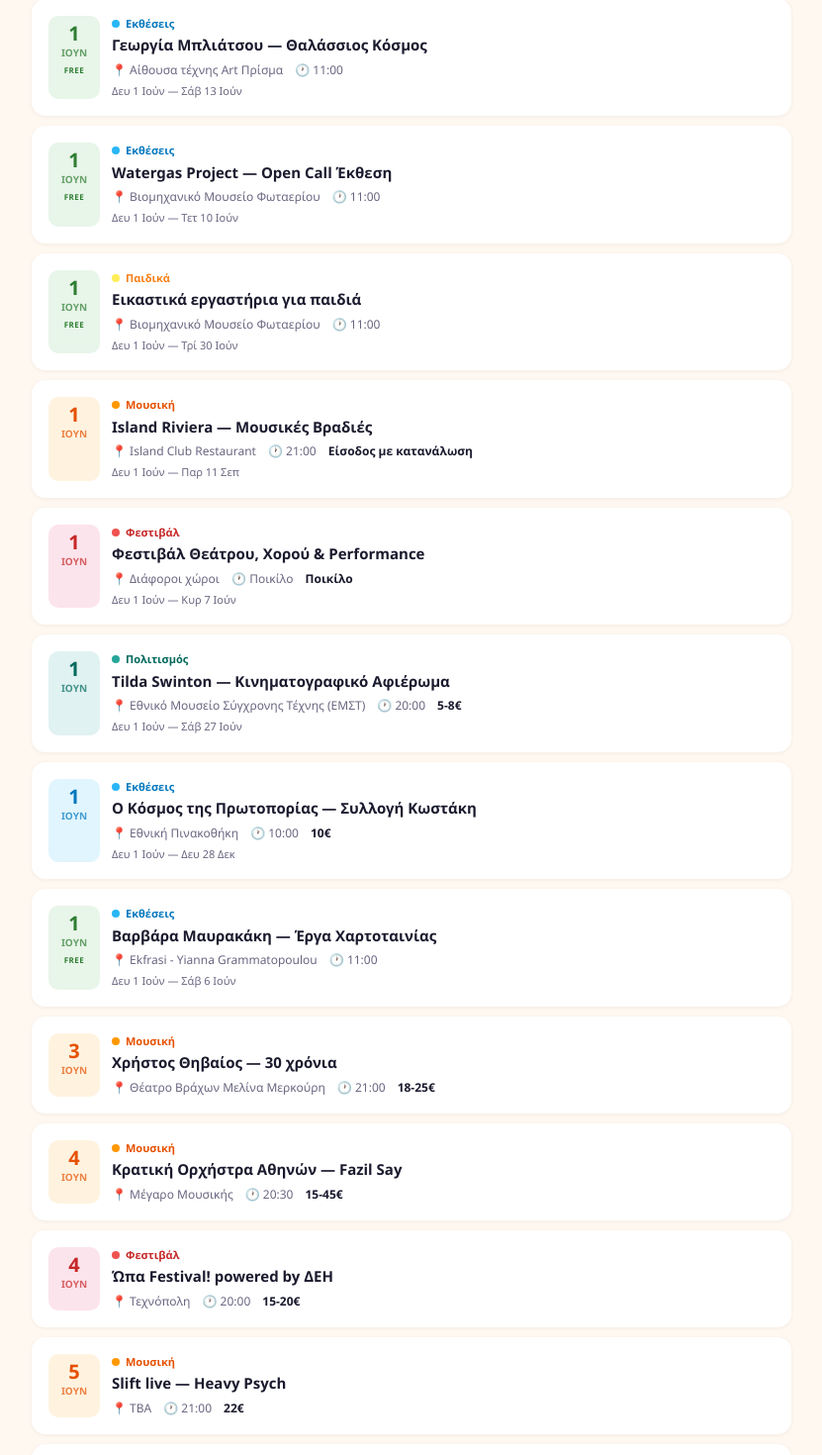
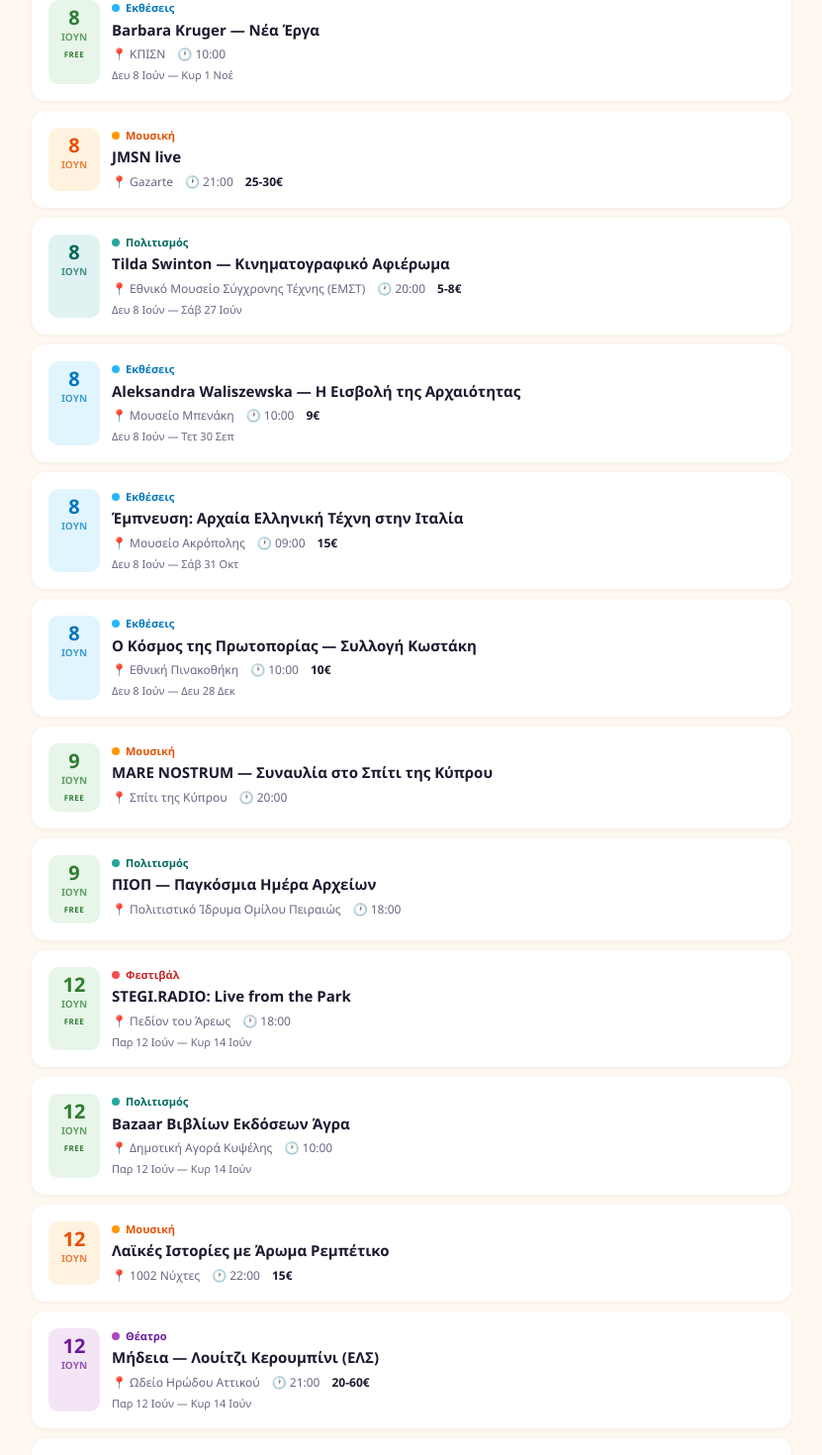
Before and after one commit to zise-gr/zise-gr, a Next.js app: page / in a window 1280 px wide. Shown: the part 1018-2488 px from the top of the page at 99% size, without its empty margins (224-1055 px from the left). Built offline with nearby package versions, Linux system fonts and the light colour scheme.

Commit message:
June 8-14 events

```diff
--- a/app/page.tsx
+++ b/app/page.tsx
@@ -3,27 +3,29 @@
 
 const EVENTS = [
   // ΔΩΡΕΑΝ
-  { id: "E401", title: "Talking Heads' David Byrne — Who Is The Sky", cat: "Μουσική", date: "2026-06-21", end: "2026-06-21", time: "21:00", venue: "Ξέφωτο ΚΠΙΣΝ", area: "Καλλιθέα", price: "30-60€", free: false, desc: "Ο θρυλικός frontman των Talking Heads με τους Nation of Language.", url: "https://snfcc.org" },
-  { id: "E402", title: "Χρήστος Μποκόρος — Ο ίσκιος του Παπαδιαμάντη", cat: "Εκθέσεις", date: "2026-06-01", end: "2026-08-31", time: "09:00", venue: "Εθνική Βιβλιοθήκη", area: "ΚΠΙΣΝ", price: "Δωρεάν", free: true, desc: "23 προσωπογραφίες του Παπαδιαμάντη βασισμένες σε ιστορική φωτογραφία.", url: "https://nlg.gr" },
-  { id: "E403", title: "Barbara Kruger — Νέα Έργα", cat: "Εκθέσεις", date: "2026-06-01", end: "2026-11-01", time: "10:00", venue: "ΚΠΙΣΝ — Ίδρυμα Σταύρος Νιάρχος", area: "Καλλιθέα", price: "Δωρεάν", free: true, desc: "13 νέα έργα που σχολιάζουν τον δημόσιο χώρο και κοινωνικοπολιτικά ζητήματα.", url: "https://snfcc.org" },
-  { id: "E404", title: "Γεννάδειος 100: Ένας Αιώνας Έμπνευσης", cat: "Εκθέσεις", date: "2026-06-01", end: "2026-07-26", time: "09:00", venue: "Γεννάδειος Βιβλιοθήκη", area: "Κολωνάκι", price: "Δωρεάν", free: true, desc: "Επετειακή έκθεση 100 χρόνων Γενναδείου Βιβλιοθήκης.", url: "https://gennadius.gr" },
-  { id: "E405", title: "Δήμητρα Σιατερλή — Χαρακτικά & Γλυπτά", cat: "Εκθέσεις", date: "2026-06-01", end: "2026-06-21", time: "10:00", venue: "Πινακοθήκη Δ. Αθηναίων — Μεταξουργείο", area: "Μεταξουργείο", price: "Δωρεάν", free: true, desc: "Χαρακτικά, γλυπτά και εγκαταστάσεις για τη σύνδεση και την ανθεκτικότητα.", url: "https://pinakothiki-athinas.gr" },
-  { id: "E406", title: "Σύγχρονη Ελληνική Κεραμική", cat: "Εκθέσεις", date: "2026-06-01", end: "2026-06-22", time: "10:00", venue: "Ελληνοαμερικανική Ένωση", area: "Κολωνάκι", price: "Δωρεάν", free: true, desc: "Έκθεση κεραμικής με έμφαση στη μονοχρωμία του πηλού και τη γλυπτική φόρμα.", url: "https://hau.gr" },
-  { id: "E407", title: "Γεωργία Μπλιάτσου — Θαλάσσιος Κόσμος", cat: "Εκθέσεις", date: "2026-06-01", end: "2026-06-13", time: "11:00", venue: "Αίθουσα τέχνης Art Πρίσμα", area: "Κέντρο", price: "Δωρεάν", free: true, desc: "Ζωγραφικά έργα και λινοτυπίες εμπνευσμένα από τον θαλάσσιο κόσμο.", url: "https://artprisma.gr" },
-  { id: "E408", title: "Watergas Project — Open Call Έκθεση", cat: "Εκθέσεις", date: "2026-06-01", end: "2026-06-10", time: "11:00", venue: "Βιομηχανικό Μουσείο Φωταερίου", area: "Γκάζι", price: "Δωρεάν", free: true, desc: "Ομαδική έκθεση νέων εικαστικών 18-35 ετών στην Τεχνόπολη.", url: "https://athens-technopolis.gr" },
-  { id: "E409", title: "Εικαστικά εργαστήρια για παιδιά", cat: "Παιδικά", date: "2026-06-01", end: "2026-06-30", time: "11:00", venue: "Βιομηχανικό Μουσείο Φωταερίου", area: "Γκάζι", price: "Δωρεάν", free: true, desc: "Εργαστήρια για παιδιά στην Τεχνόπολη Δήμου Αθηναίων.", url: "https://athens-technopolis.gr" },
+  { id: "E501", title: "STEGI.RADIO: Live from the Park", cat: "Φεστιβάλ", date: "2026-06-12", end: "2026-06-14", time: "18:00", venue: "Πεδίον του Άρεως", area: "Κέντρο", price: "Δωρεάν", free: true, desc: "Δωρεάν μουσικό φεστιβάλ με DJs και live sets, ζωντανά από το μεγαλύτερο πάρκο της Αθήνας.", url: "https://onassis.org" },
+  { id: "E502", title: "Bazaar Βιβλίων Εκδόσεων Άγρα", cat: "Πολιτισμός", date: "2026-06-12", end: "2026-06-14", time: "10:00", venue: "Δημοτική Αγορά Κυψέλης", area: "Κυψέλη", price: "Δωρεάν", free: true, desc: "Τριήμερο θερινό bazaar με τίτλους από τον κατάλογο των εκδόσεων Άγρα.", url: "https://agra.gr" },
+  { id: "E503", title: "Metamorphosis — Σχολή Χορού ΕΛΣ", cat: "Θέατρο", date: "2026-06-13", end: "2026-06-14", time: "20:00", venue: "Εναλλακτική Σκηνή ΕΛΣ", area: "Καλλιθέα", price: "Δωρεάν", free: true, desc: "Παράσταση της Ανώτερης Επαγγελματικής Σχολής Χορού της Εθνικής Λυρικής Σκηνής.", url: "https://nationalopera.gr" },
+  { id: "E504", title: "MARE NOSTRUM — Συναυλία στο Σπίτι της Κύπρου", cat: "Μουσική", date: "2026-06-09", end: "2026-06-09", time: "20:00", venue: "Σπίτι της Κύπρου", area: "Κέντρο", price: "Δωρεάν", free: true, desc: "Μουσικό ταξίδι στις ακτές και τα τραγούδια της Μεσογείου με ελεύθερη είσοδο.", url: "https://culturenow.gr" },
+  { id: "E505", title: "ΠΙΟΠ — Παγκόσμια Ημέρα Αρχείων", cat: "Πολιτισμός", date: "2026-06-09", end: "2026-06-09", time: "18:00", venue: "Πολιτιστικό Ίδρυμα Ομίλου Πειραιώς", area: "Κέντρο", price: "Δωρεάν", free: true, desc: "Επιστημονική συνάντηση και θεατρική παράσταση εμπνευσμένη από αρχειακό υλικό.", url: "https://piop.gr" },
+  { id: "E506", title: "«Κάφκα και Κινηματογράφος» — Συζήτηση βιβλίου", cat: "Πολιτισμός", date: "2026-06-08", end: "2026-06-08", time: "19:00", venue: "Ινστιτούτο Γκαίτε", area: "Κέντρο", price: "Δωρεάν", free: true, desc: "Συζήτηση για τον Κάφκα πέρα από τα στερεότυπα: λογοτεχνία, σινεμά και τέχνη.", url: "https://goethe.de" },
+  { id: "E507", title: "Le Passage — Μαρίνα Καρέλλα", cat: "Εκθέσεις", date: "2026-06-08", end: "2026-07-04", time: "11:00", venue: "Γκαλερί Ζουμπουλάκη", area: "Κολωνάκι", price: "Δωρεάν", free: true, desc: "Νέα ενότητα έργων της Μαρίνας Καρέλλα σε ατομική έκθεση.", url: "https://zoumboulakis.gr" },
+  { id: "E508", title: "Περιτονία — Δημήτρης Αντωνίτσης", cat: "Εκθέσεις", date: "2026-06-08", end: "2026-07-18", time: "11:00", venue: "Κέντρο Σύγχρονης Τέχνης Ιλεάνα Τούντα", area: "Κέντρο", price: "Δωρεάν", free: true, desc: "Ατομική έκθεση του Δημήτρη Αντωνίτση.", url: "https://art-tounta.gr" },
+  { id: "E509", title: "Σιωπηλές Χαράξεις — Νικολέττα Τζάννε", cat: "Εκθέσεις", date: "2026-06-08", end: "2026-06-27", time: "11:00", venue: "Genesis Gallery", area: "Κέντρο", price: "Δωρεάν", free: true, desc: "Η ύλη αναπτύσσεται ως αποτύπωμα μιας διαρκούς επεξεργασίας.", url: "https://genesis-gallery.gr" },
+  { id: "E510", title: "Χρήστος Μποκόρος — Ο ίσκιος του Παπαδιαμάντη", cat: "Εκθέσεις", date: "2026-06-08", end: "2026-08-31", time: "09:00", venue: "Εθνική Βιβλιοθήκη", area: "ΚΠΙΣΝ", price: "Δωρεάν", free: true, desc: "23 προσωπογραφίες του Παπαδιαμάντη βασισμένες σε ιστορική φωτογραφία.", url: "https://nlg.gr" },
+  { id: "E511", title: "Barbara Kruger — Νέα Έργα", cat: "Εκθέσεις", date: "2026-06-08", end: "2026-11-01", time: "10:00", venue: "ΚΠΙΣΝ", area: "Καλλιθέα", price: "Δωρεάν", free: true, desc: "13 νέα έργα που σχολιάζουν τον δημόσιο χώρο και κοινωνικοπολιτικά ζητήματα.", url: "https://snfcc.org" },
   // ΜΟΥΣΙΚΗ
-  { id: "E410", title: "Χρήστος Θηβαίος — 30 χρόνια", cat: "Μουσική", date: "2026-06-03", end: "2026-06-03", time: "21:00", venue: "Θέατρο Βράχων Μελίνα Μερκούρη", area: "Βύρωνας", price: "18-25€", free: false, desc: "Ο Χρήστος Θηβαίος γιορτάζει τα 30 χρόνια του στη δισκογραφία.", url: "https://more.com" },
-  { id: "E411", title: "Κρατική Ορχήστρα Αθηνών — Fazil Say", cat: "Μουσική", date: "2026-06-04", end: "2026-06-04", time: "20:30", venue: "Μέγαρο Μουσικής", area: "Κέντρο", price: "15-45€", free: false, desc: "Η Τιανγί Λου και ο Fazil Say παρουσιάζουν το Κοντσέρτο Mother Earth.", url: "https://megaron.gr" },
-  { id: "E412", title: "Ώπα Festival! powered by ΔΕΗ", cat: "Φεστιβάλ", date: "2026-06-04", end: "2026-06-04", time: "20:00", venue: "Τεχνόπολη", area: "Γκάζι", price: "15-20€", free: false, desc: "Μεγάλο μουσικό φεστιβάλ με πολλούς καλλιτέχνες.", url: "https://athens-technopolis.gr" },
-  { id: "E413", title: "Island Riviera — Μουσικές Βραδιές", cat: "Μουσική", date: "2026-06-01", end: "2026-09-11", time: "21:00", venue: "Island Club Restaurant", area: "Βάρκιζα", price: "Είσοδος με κατανάλωση", free: false, desc: "Μουσικές βραδιές με διαφορετικά συγκροτήματα στην Αθηναϊκή Ριβιέρα.", url: "https://islandclubrestaurant.gr" },
+  { id: "E512", title: "JMSN live", cat: "Μουσική", date: "2026-06-08", end: "2026-06-08", time: "21:00", venue: "Gazarte", area: "Γκάζι", price: "25-30€", free: false, desc: "Ο πολυσχιδής και ατμοσφαιρικός JMSN επιστρέφει στην Αθήνα για μια καθηλωτική εμφάνιση.", url: "https://more.com" },
+  { id: "E513", title: "Limp Bizkit — Release Athens 2026", cat: "Μουσική", date: "2026-06-15", end: "2026-06-15", time: "20:00", venue: "Πλατεία Νερού", area: "Φάληρο", price: "55-75€", free: false, desc: "Οι Limp Bizkit στην Αθήνα μετά από δεκαετίες προσμονής.", url: "https://releaseathens.gr" },
+  { id: "E514", title: "Σωκράτης Σινόπουλος – Yann Keerim — Τόπος", cat: "Μουσική", date: "2026-06-13", end: "2026-06-13", time: "21:00", venue: "Πειραιώς 260", area: "Ταύρος", price: "12-18€", free: false, desc: "Στο AΦTER της Πειραιώς 260, στο πλαίσιο του Φεστιβάλ Αθηνών.", url: "https://aefestival.gr" },
+  { id: "E515", title: "Λαϊκές Ιστορίες με Άρωμα Ρεμπέτικο", cat: "Μουσική", date: "2026-06-12", end: "2026-06-12", time: "22:00", venue: "1002 Νύχτες", area: "Γκάζι", price: "15€", free: false, desc: "Σοφία Εμφιετζή & Νίκος Τατασόπουλος σε μια ρεμπέτικη βραδιά.", url: "https://more.com" },
   // ΘΕΑΤΡΟ / ΦΕΣΤΙΒΑΛ
-  { id: "E414", title: "Slift live — Heavy Psych", cat: "Μουσική", date: "2026-06-05", end: "2026-06-05", time: "21:00", venue: "TBA", area: "Κέντρο", price: "22€", free: false, desc: "Το heavy psych τρίο Slift παρουσιάζει κομμάτια από όλη τη δισκογραφία του.", url: "https://more.com" },
-  { id: "E415", title: "Φεστιβάλ Θεάτρου, Χορού & Performance", cat: "Φεστιβάλ", date: "2026-06-01", end: "2026-06-07", time: "Ποικίλο", venue: "Διάφοροι χώροι", area: "Κέντρο", price: "Ποικίλο", free: false, desc: "Πολυσυλλεκτικό φεστιβάλ με καλλιτέχνες από διάφορα πεδία.", url: "https://more.com" },
-  { id: "E416", title: "Tilda Swinton — Κινηματογραφικό Αφιέρωμα", cat: "Πολιτισμός", date: "2026-06-01", end: "2026-06-27", time: "20:00", venue: "Εθνικό Μουσείο Σύγχρονης Τέχνης (ΕΜΣΤ)", area: "Κέντρο", price: "5-8€", free: false, desc: "Αφιέρωμα στο έργο της Tilda Swinton με προβολές και συνεργασίες σκηνοθετών.", url: "https://emst.gr" },
-  // ΕΚΘΕΣΕΙΣ
-  { id: "E417", title: "Ο Κόσμος της Πρωτοπορίας — Συλλογή Κωστάκη", cat: "Εκθέσεις", date: "2026-06-01", end: "2026-12-28", time: "10:00", venue: "Εθνική Πινακοθήκη", area: "Κέντρο", price: "10€", free: false, desc: "Έργα ρωσικής πρωτοπορίας από τη Συλλογή Κωστάκη.", url: "https://nationalgallery.gr" },
-  { id: "E418", title: "Βαρβάρα Μαυρακάκη — Έργα Χαρτοταινίας", cat: "Εκθέσεις", date: "2026-06-01", end: "2026-06-06", time: "11:00", venue: "Ekfrasi - Yianna Grammatopoulou", area: "Κέντρο", price: "Δωρεάν", free: true, desc: "Έργα χαρτοταινίας που διερευνούν τη μνήμη. Τελευταίες μέρες.", url: "https://ekfrasi-art.gr" },
+  { id: "E516", title: "Μήδεια — Λουίτζι Κερουμπίνι (ΕΛΣ)", cat: "Θέατρο", date: "2026-06-12", end: "2026-06-14", time: "21:00", venue: "Ωδείο Ηρώδου Αττικού", area: "Ακρόπολη", price: "20-60€", free: false, desc: "Η όπερα Μήδεια από την ΕΛΣ στο Φεστιβάλ Αθηνών Επιδαύρου 2026.", url: "https://aefestival.gr" },
+  { id: "E517", title: "Tilda Swinton — Κινηματογραφικό Αφιέρωμα", cat: "Πολιτισμός", date: "2026-06-08", end: "2026-06-27", time: "20:00", venue: "Εθνικό Μουσείο Σύγχρονης Τέχνης (ΕΜΣΤ)", area: "Κέντρο", price: "5-8€", free: false, desc: "Αφιέρωμα στο έργο της Tilda Swinton με προβολές και συνεργασίες σκηνοθετών.", url: "https://emst.gr" },
+  // ΕΚΘΕΣΕΙΣ (επί πληρωμή)
+  { id: "E518", title: "Aleksandra Waliszewska — Η Εισβολή της Αρχαιότητας", cat: "Εκθέσεις", date: "2026-06-08", end: "2026-09-30", time: "10:00", venue: "Μουσείο Μπενάκη", area: "Κέντρο", price: "9€", free: false, desc: "Ατμοσφαιρική έκθεση της Πολωνής εικαστικού στο Μουσείο Μπενάκη.", url: "https://benaki.org" },
+  { id: "E519", title: "Έμπνευση: Αρχαία Ελληνική Τέχνη στην Ιταλία", cat: "Εκθέσεις", date: "2026-06-08", end: "2026-10-31", time: "09:00", venue: "Μουσείο Ακρόπολης", area: "Ακρόπολη", price: "15€", free: false, desc: "Έκθεση για την επιρροή της αρχαίας ελληνικής τέχνης στην Ιταλία.", url: "https://theacropolismuseum.gr" },
+  { id: "E520", title: "Ο Κόσμος της Πρωτοπορίας — Συλλογή Κωστάκη", cat: "Εκθέσεις", date: "2026-06-08", end: "2026-12-28", time: "10:00", venue: "Εθνική Πινακοθήκη", area: "Κέντρο", price: "10€", free: false, desc: "Έργα ρωσικής πρωτοπορίας από τη Συλλογή Κωστάκη.", url: "https://nationalgallery.gr" },
 ];
 
 const CAT_COLORS: Record<string, { bg: string; text: string; dot: string }> = {
@@ -75,7 +77,7 @@
       <div style={{ background: "linear-gradient(135deg, #1A1A2E 0%, #2D2B45 100%)", padding: "48px 20px 40px", textAlign: "center" }}>
         <h1 style={{ color: "#fff", fontSize: 28, fontWeight: 800, margin: "0 0 8px", letterSpacing: "-0.01em" }}>Βρες τι γίνεται.</h1>
         <p style={{ color: "#FF6B4A", fontSize: 16, fontWeight: 400, margin: 0, letterSpacing: 0.5 }}>Ζήσε τη στιγμή.</p>
-        <p style={{ color: "rgba(255,255,255,0.45)", fontSize: 13, marginTop: 16 }}>{EVENTS.length} εκδηλώσεις · 1-7 Ιουνίου 2026 · Αθήνα</p>
+        <p style={{ color: "rgba(255,255,255,0.45)", fontSize: 13, marginTop: 16 }}>{EVENTS.length} εκδηλώσεις · 8-14 Ιουνίου 2026 · Αθήνα</p>
       </div>
       <div style={{ maxWidth: 800, margin: "0 auto", padding: "16px 16px 0" }}>
         <div style={{ display: "flex", gap: 8, overflowX: "auto", paddingBottom: 8 }}>
```
